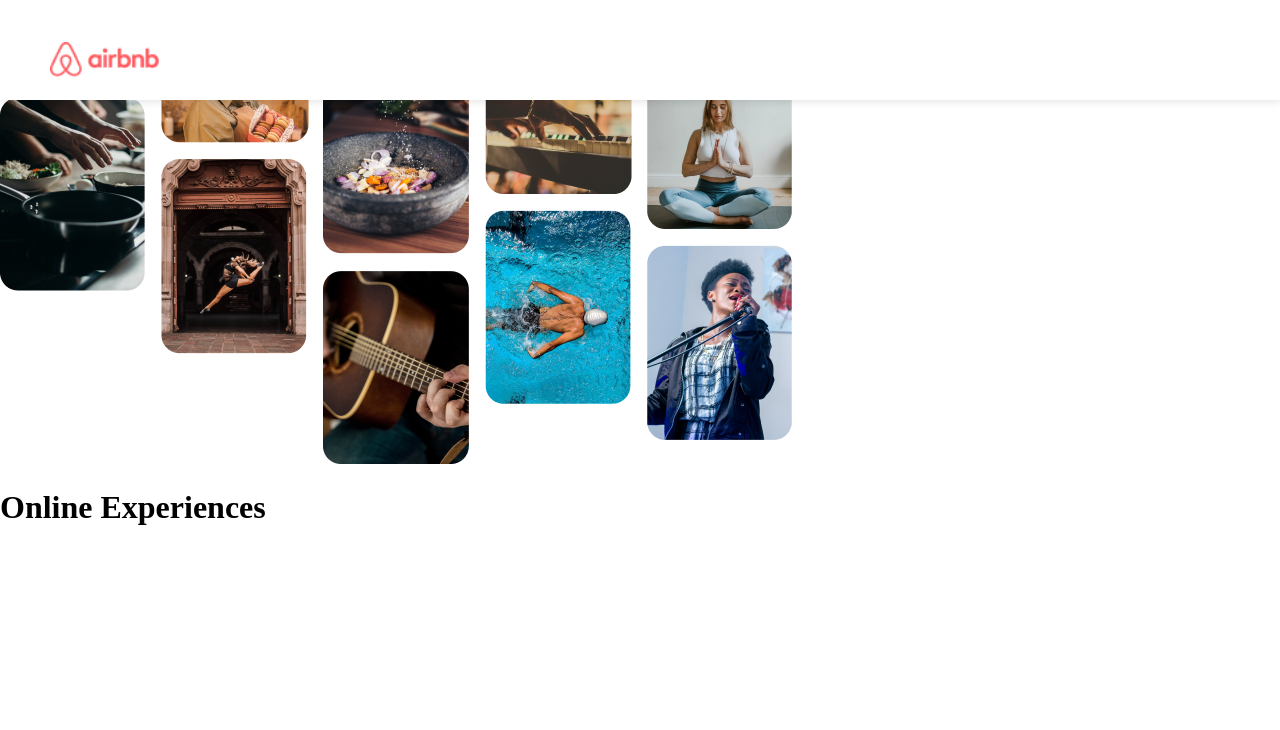
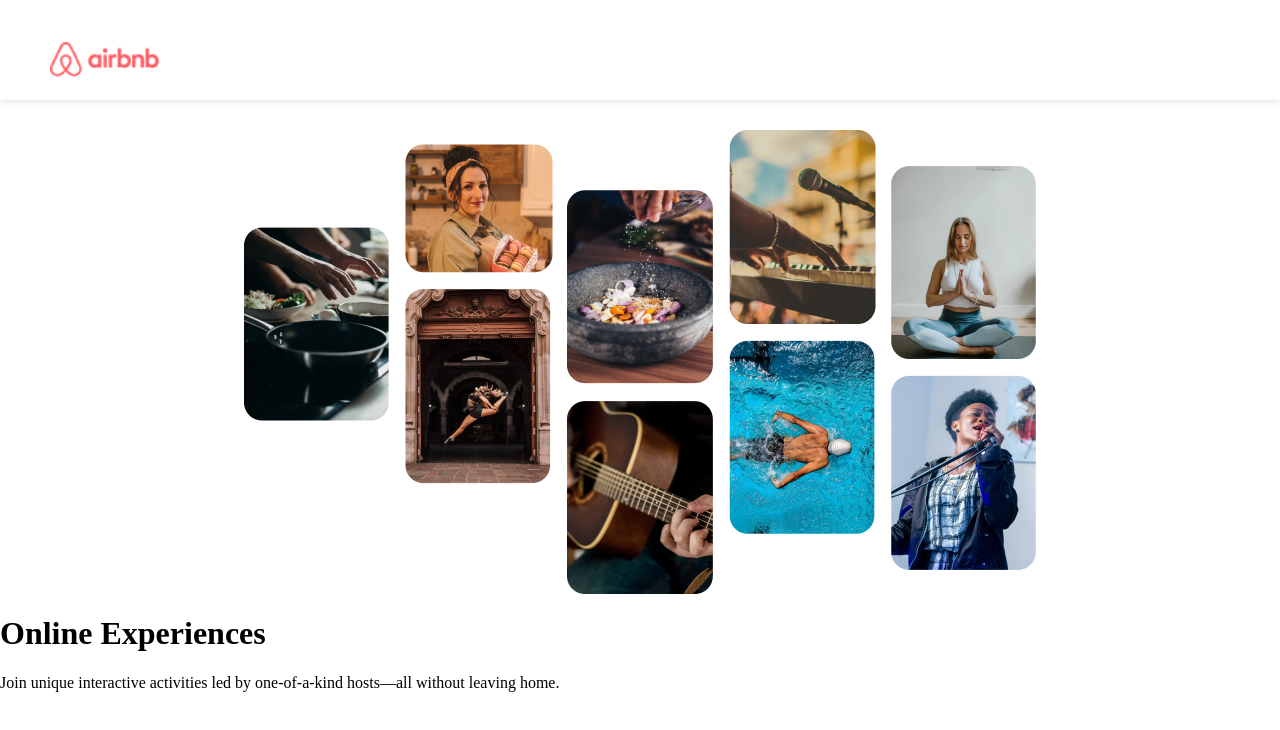
Before and after one commit to javierguerra4/react-airbnb-clone, a React (Create React App) app: page / in a window 1280 px wide. Shown: the top 730 px of the page. Built offline with nearby package versions, Linux system fonts and the light colour scheme.

Commit message:
centered image in div

```diff
--- a/src/Hero.js
+++ b/src/Hero.js
@@ -3,9 +3,13 @@
 
 export default function Hero() {
   return (
-    <div>
-      <img src={Group} alt="Photo grid"></img>
-      <h1> Online Experiences</h1>
+    <div className="hero-container">
+      <img src={Group} alt="Photo grid" className="hero-image"></img>
+      <h1 className="hero-h1"> Online Experiences</h1>
+      <p className="hero-paragraph">
+        Join unique interactive activities led by one-of-a-kind hosts—all
+        without leaving home.
+      </p>
     </div>
   );
 }
--- a/src/style.css
+++ b/src/style.css
@@ -25,3 +25,10 @@
   left: 50px;
   top: 42px;
 }
+
+/* Hero container styling below */
+.hero-image {
+  margin: auto;
+  display: block;
+  margin-top: 130px;
+}
```
